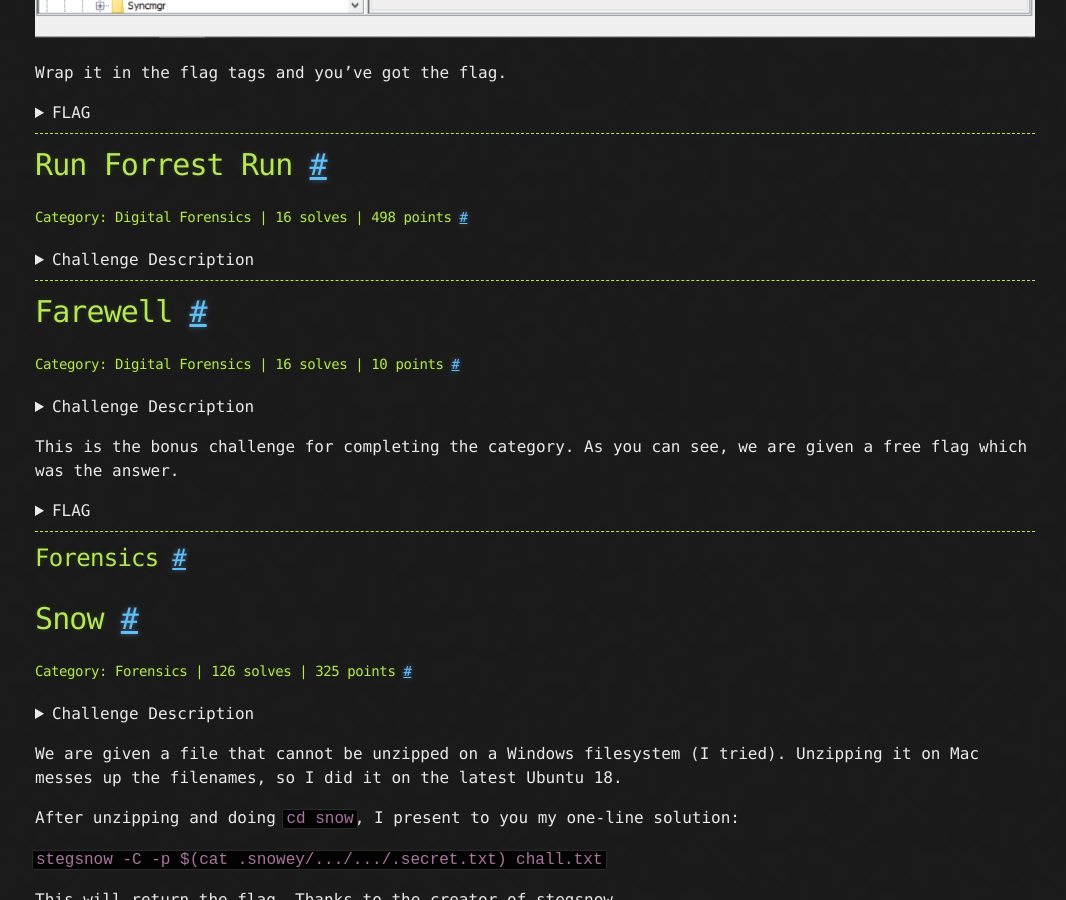
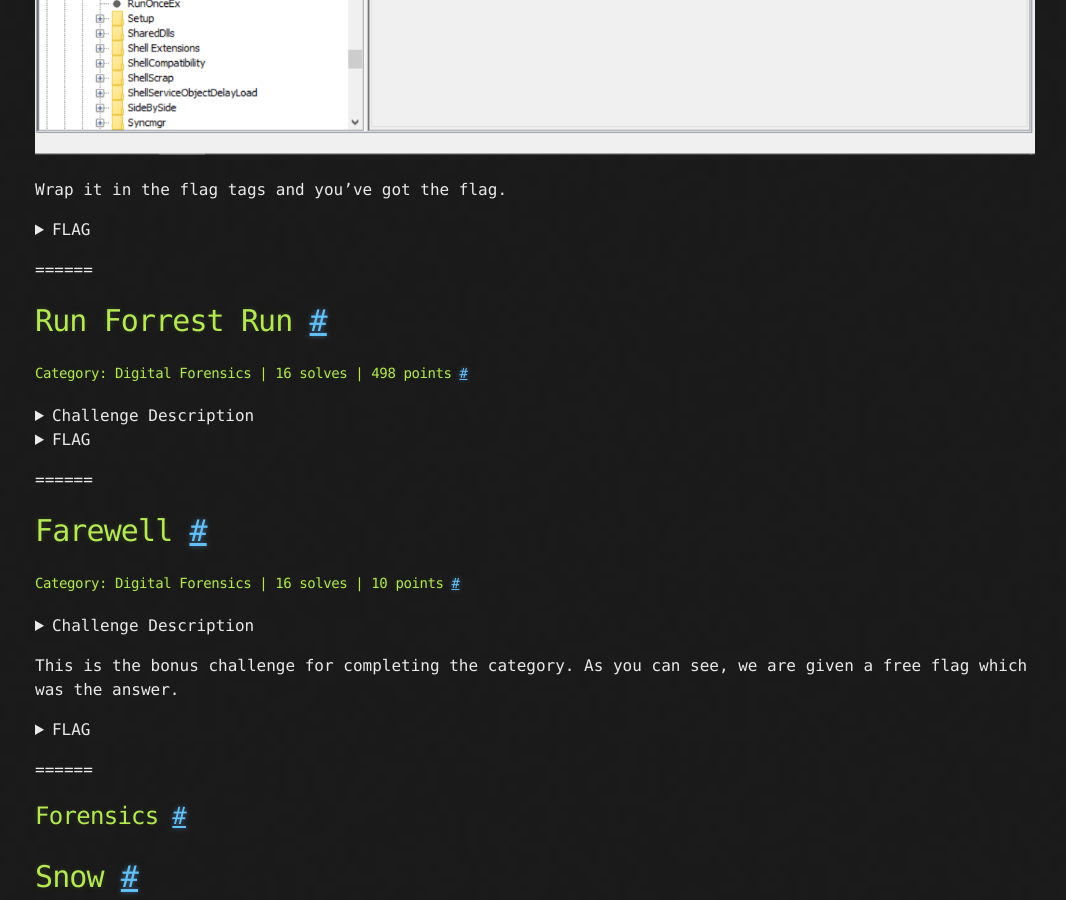
Before and after one commit to Isopach/isopach.github.io, a Jekyll site: the page built from _posts/2020-06-18-Zh3r0-CTF-2020-Digital-Forensics.md, in a window 1280 px wide and 900 px high, scrolled down 5109 px. Shown: the whole window, without its empty margins (105-1171 px from the left). Built offline with Jekyll 4.4.1, drawn with Linux system fonts in a browser that asks for light colours.

Commit message:
Fix line separators

```diff
--- a/_posts/2020-06-18-Zh3r0-CTF-2020-Digital-Forensics.md
+++ b/_posts/2020-06-18-Zh3r0-CTF-2020-Digital-Forensics.md
@@ -45,7 +45,7 @@
   zh3r0{Cicida3310}
 </details>
 
-------
+======
 
 # Good Ol' IE
 
@@ -85,7 +85,7 @@
   zh3r0{http://w3.you-got-million-dollars-click-me.nr.hg.org.tech/}
 </details>
 
-------
+======
 
 # Soundless
 
@@ -116,7 +116,7 @@
   zh3r0{C:\Users\zh3r0\Documents\Hades.exe}
 </details>
 
-------
+======
 
 # UnRemovable
 
@@ -153,7 +153,7 @@
 </details>
 
 
-------
+======
 
 # Run Forrest Run
 
@@ -174,7 +174,13 @@
 File - Same as the first challenge file
 </details>
 
-------
+<details>
+  <summary>FLAG</summary>
+
+  zh3r0{ctfmalware.exe}
+</details>
+
+======
 
 # Farewell
 
@@ -204,7 +210,7 @@
   zh3r0{Digital_Forensics_Rocks!!!}
 </details>
 
-------
+======
 
 ## Forensics
 
```
